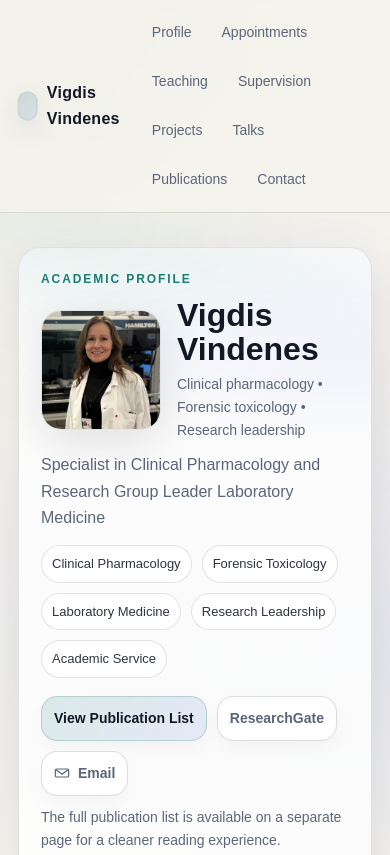
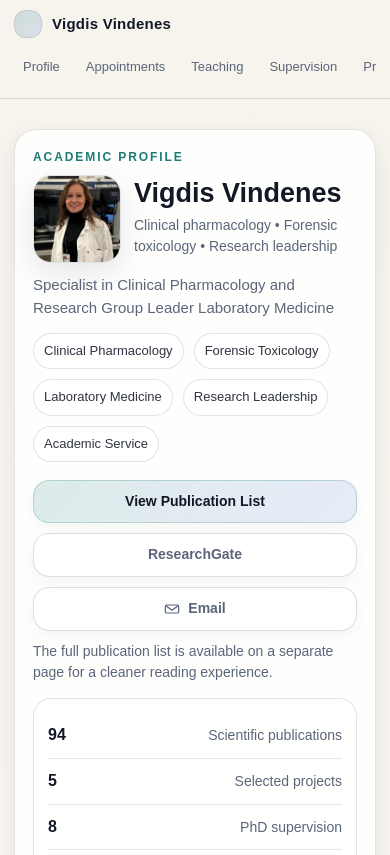
Before and after one commit to AndreasVindenes26/vigdisvindenes, a plain HTML site: page index.html in a window 390 px wide. Shown: the top 855 px of the page. Drawn offline with Linux system fonts and the light colour scheme; animation ran at ten frames a second.

Commit message:
Update index.html

```diff
--- a/index.html
+++ b/index.html
@@ -8,35 +8,41 @@
 
   <style>
     :root{
-      --bg: #f7f4ee;
+      --bg:#f7f4ee;
       --bg2:#ffffff;
-      --card: rgba(255,255,255,.80);
+      --card:rgba(255,255,255,.84);
       --text:#121826;
       --muted:#5b667a;
-      --line: rgba(18,24,38,.12);
+      --line:rgba(18,24,38,.12);
       --accent:#0f766e;
       --accent2:#1d4ed8;
-      --shadow: 0 18px 55px rgba(18,24,38,.10);
-      --shadow-soft: 0 10px 30px rgba(18,24,38,.08);
-      --radius: 22px;
+      --shadow:0 12px 35px rgba(18,24,38,.09);
+      --shadow-soft:0 8px 20px rgba(18,24,38,.07);
+      --radius:22px;
     }
 
     *{box-sizing:border-box}
-    html{scroll-behavior:smooth}
+
+    html{
+      scroll-behavior:smooth;
+      -webkit-text-size-adjust:100%;
+    }
+
     body{
       margin:0;
-      font-family: Arial, Helvetica, sans-serif;
+      font-family:Arial, Helvetica, sans-serif;
       color:var(--text);
       line-height:1.65;
       background:
-        radial-gradient(900px 520px at 18% 0%, rgba(15,118,110,.10), transparent 60%),
-        radial-gradient(900px 520px at 86% 8%, rgba(29,78,216,.08), transparent 58%),
-        radial-gradient(900px 520px at 40% 115%, rgba(18,24,38,.05), transparent 62%),
         linear-gradient(180deg, var(--bg), var(--bg2));
       overflow-x:hidden;
     }
 
-    a{color:inherit; text-decoration:none}
+    a{
+      color:inherit;
+      text-decoration:none;
+    }
+
     .wrap{
       max-width:1120px;
       margin:0 auto;
@@ -45,75 +51,22 @@
       z-index:2;
     }
 
-    .grain{
-      position:fixed;
-      inset:0;
-      background:
-        radial-gradient(circle at 20% 10%, rgba(255,255,255,.35), transparent 40%),
-        radial-gradient(circle at 90% 20%, rgba(255,255,255,.25), transparent 42%),
-        radial-gradient(circle at 40% 90%, rgba(255,255,255,.20), transparent 40%);
-      pointer-events:none;
-      opacity:.25;
-      mix-blend-mode: overlay;
-      z-index:0;
-    }
-
+    .grain,
     .bg-orb{
-      position:fixed;
-      border-radius:50%;
-      filter: blur(70px);
-      pointer-events:none;
-      z-index:0;
-      opacity:.35;
-      animation: floatOrb 15s ease-in-out infinite;
-    }
-
-    .bg-orb.one{
-      width:280px;
-      height:280px;
-      top:80px;
-      left:-70px;
-      background: rgba(15,118,110,.10);
-    }
-
-    .bg-orb.two{
-      width:260px;
-      height:260px;
-      top:220px;
-      right:-80px;
-      background: rgba(29,78,216,.08);
-      animation-delay: -5s;
-    }
-
-    .bg-orb.three{
-      width:220px;
-      height:220px;
-      bottom:80px;
-      left:15%;
-      background: rgba(18,24,38,.06);
-      animation-delay: -9s;
-    }
-
-    @keyframes floatOrb{
-      0%{transform:translate3d(0,0,0) scale(1)}
-      50%{transform:translate3d(0,-18px,0) scale(1.05)}
-      100%{transform:translate3d(0,0,0) scale(1)}
+      display:none;
     }
 
     .nav{
       position:sticky;
       top:0;
       z-index:20;
-      backdrop-filter: blur(10px);
-      background: rgba(247,244,238,.75);
+      background:rgba(247,244,238,.94);
       border-bottom:1px solid var(--line);
-      transition: background .28s ease, box-shadow .28s ease, border-color .28s ease;
+      transition:box-shadow .2s ease;
     }
 
     .nav.scrolled{
-      background: rgba(247,244,238,.88);
-      box-shadow: 0 10px 35px rgba(18,24,38,.08);
-      border-bottom-color: rgba(18,24,38,.08);
+      box-shadow:0 8px 24px rgba(18,24,38,.08);
     }
 
     .nav .inner{
@@ -132,37 +85,15 @@
       gap:10px;
       font-weight:900;
       letter-spacing:.25px;
+      flex-shrink:0;
     }
 
     .mark{
       width:28px;
       height:28px;
       border-radius:12px;
-      background: linear-gradient(135deg, rgba(15,118,110,.18), rgba(29,78,216,.12));
+      background:linear-gradient(135deg, rgba(15,118,110,.18), rgba(29,78,216,.12));
       border:1px solid rgba(18,24,38,.10);
-      box-shadow: 0 10px 26px rgba(18,24,38,.10);
-      position:relative;
-      overflow:hidden;
-      animation: markPulse 5s ease-in-out infinite;
-    }
-
-    .mark::after{
-      content:"";
-      position:absolute;
-      inset:-40%;
-      background: linear-gradient(120deg, transparent 30%, rgba(255,255,255,.55) 50%, transparent 70%);
-      transform:translateX(-120%) rotate(12deg);
-      animation: markShine 5s ease-in-out infinite;
-    }
-
-    @keyframes markPulse{
-      0%,100%{transform:scale(1)}
-      50%{transform:scale(1.04)}
-    }
-
-    @keyframes markShine{
-      0%, 70%, 100%{transform:translateX(-120%) rotate(12deg)}
-      85%{transform:translateX(120%) rotate(12deg)}
     }
 
     .links{
@@ -176,74 +107,67 @@
       color:var(--muted);
       padding:8px 10px;
       border-radius:14px;
-      border:1px solid transparent;
       font-size:14px;
-      transition: all .22s ease;
+      transition:background .18s ease, color .18s ease;
     }
 
     .links a:hover{
       color:var(--text);
-      border-color:var(--line);
-      background: rgba(255,255,255,.72);
-      transform: translateY(-1px);
+      background:rgba(255,255,255,.72);
     }
 
     .card{
-      background: var(--card);
+      background:var(--card);
       border:1px solid var(--line);
-      box-shadow: var(--shadow);
-      border-radius: var(--radius);
+      box-shadow:var(--shadow);
+      border-radius:var(--radius);
       overflow:hidden;
       position:relative;
-      transition: transform .28s ease, box-shadow .28s ease, border-color .28s ease;
-      will-change: transform, opacity;
     }
 
-    .card::before{
-      content:"";
-      position:absolute;
-      inset:0;
-      background:
-        radial-gradient(650px 180px at 20% 0%, rgba(15,118,110,.08), transparent 60%),
-        radial-gradient(650px 200px at 90% 10%, rgba(29,78,216,.06), transparent 55%);
-      pointer-events:none;
-      opacity:.9;
+    .pad{
+      padding:22px;
+      position:relative;
     }
 
-    .card:hover{
-      transform: translateY(-2px);
-      box-shadow: 0 22px 60px rgba(18,24,38,.12);
+    .grid2{
+      display:grid;
+      grid-template-columns:1.1fr .9fr;
+      gap:14px;
     }
 
-    .pad{padding:22px; position:relative}
+    .grid3{
+      display:grid;
+      grid-template-columns:repeat(3, 1fr);
+      gap:12px;
+    }
 
-    .grid2{display:grid; grid-template-columns: 1.1fr .9fr; gap:14px}
-    .grid3{display:grid; grid-template-columns: repeat(3, 1fr); gap:12px}
-    .list{display:grid; gap:12px}
-    .muted{color:var(--muted)}
+    .list{
+      display:grid;
+      gap:12px;
+    }
+
+    .muted{
+      color:var(--muted);
+    }
 
     .kicker{
-      color: rgba(15,118,110,.95);
+      color:rgba(15,118,110,.95);
       font-weight:900;
       letter-spacing:.16em;
       text-transform:uppercase;
       font-size:12px;
       margin-bottom:8px;
-      opacity:0;
-      transform: translateY(10px);
-      animation: heroFade .7s ease forwards;
-      animation-delay: .1s;
     }
 
-    .hero{margin-top:16px}
+    .hero{
+      margin-top:16px;
+    }
+
     .hero h1{
       margin:0;
       font-size:40px;
       line-height:1.08;
-      opacity:0;
-      transform: translateY(18px);
-      animation: heroFade .85s ease forwards;
-      animation-delay: .18s;
     }
 
     .subline{
@@ -256,22 +180,11 @@
       margin:10px 0 14px;
       color:var(--muted);
       font-size:16px;
-      opacity:0;
-      transform: translateY(16px);
-      animation: heroFade .85s ease forwards;
-      animation-delay: .28s;
-    }
-
-    @keyframes heroFade{
-      to{
-        opacity:1;
-        transform: translateY(0);
-      }
     }
 
     .portraitWrap{
       display:grid;
-      grid-template-columns: 150px 1fr;
+      grid-template-columns:150px 1fr;
       gap:16px;
       align-items:center;
       margin-bottom:6px;
@@ -279,23 +192,13 @@
 
     .portrait{
       width:150px;
-      aspect-ratio: 1 / 1;
-      border-radius: 20px;
+      aspect-ratio:1 / 1;
+      border-radius:20px;
       border:1px solid rgba(18,24,38,.12);
-      background: rgba(255,255,255,.88);
-      box-shadow: 0 14px 45px rgba(18,24,38,.12);
+      background:rgba(255,255,255,.88);
+      box-shadow:0 10px 30px rgba(18,24,38,.10);
       overflow:hidden;
       position:relative;
-      transition: transform .35s ease, box-shadow .35s ease;
-      opacity:0;
-      transform: translateY(18px) scale(.98);
-      animation: heroFadeScale .8s ease forwards;
-      animation-delay: .12s;
-      will-change: transform;
-    }
-
-    .portrait:hover{
-      box-shadow: 0 18px 55px rgba(18,24,38,.16);
     }
 
     .portrait img{
@@ -303,21 +206,6 @@
       height:100%;
       object-fit:cover;
       display:block;
-      transition: transform .45s ease;
-    }
-
-    .portrait:hover img{
-      transform: scale(1.04);
-    }
-
-    .portrait::after{
-      content:"";
-      position:absolute;
-      inset:0;
-      background:
-        radial-gradient(120px 80px at 30% 20%, rgba(15,118,110,.10), transparent 55%),
-        linear-gradient(180deg, rgba(255,255,255,.06), transparent 35%);
-      pointer-events:none;
     }
 
     .initials{
@@ -329,15 +217,8 @@
       font-weight:900;
       font-size:34px;
       letter-spacing:.06em;
-      color: rgba(18,24,38,.85);
-      background: linear-gradient(135deg, rgba(15,118,110,.12), rgba(29,78,216,.08));
-    }
-
-    @keyframes heroFadeScale{
-      to{
-        opacity:1;
-        transform: translateY(0) scale(1);
-      }
+      color:rgba(18,24,38,.85);
+      background:linear-gradient(135deg, rgba(15,118,110,.12), rgba(29,78,216,.08));
     }
 
     .chips{
@@ -349,37 +230,17 @@
 
     .chip{
       font-size:13px;
-      color: rgba(18,24,38,.88);
+      color:rgba(18,24,38,.88);
       padding:7px 10px;
       border-radius:999px;
       border:1px solid rgba(18,24,38,.12);
-      background: rgba(255,255,255,.68);
-      opacity:0;
-      transform: translateY(10px);
-      animation: chipIn .5s ease forwards;
-    }
-
-    .chip:nth-child(1){animation-delay:.36s}
-    .chip:nth-child(2){animation-delay:.44s}
-    .chip:nth-child(3){animation-delay:.52s}
-    .chip:nth-child(4){animation-delay:.60s}
-    .chip:nth-child(5){animation-delay:.68s}
-
-    @keyframes chipIn{
-      to{
-        opacity:1;
-        transform: translateY(0);
-      }
+      background:rgba(255,255,255,.68);
     }
 
     .cta{
       display:flex;
       gap:10px;
       flex-wrap:wrap;
-      opacity:0;
-      transform: translateY(14px);
-      animation: heroFade .8s ease forwards;
-      animation-delay: .55s;
     }
 
     .btn{
@@ -390,44 +251,36 @@
       padding:10px 12px;
       border-radius:16px;
       border:1px solid rgba(18,24,38,.14);
-      background: rgba(255,255,255,.75);
+      background:rgba(255,255,255,.75);
       color:var(--text);
       font-weight:900;
       font-size:14px;
-      transition: transform .18s ease, box-shadow .18s ease, background .18s ease;
-      box-shadow: 0 8px 20px rgba(18,24,38,.04);
+      transition:background .18s ease, box-shadow .18s ease;
+      box-shadow:0 6px 16px rgba(18,24,38,.04);
     }
 
     .btn:hover{
-      transform: translateY(-2px);
-      box-shadow: 0 14px 26px rgba(18,24,38,.08);
+      box-shadow:0 10px 22px rgba(18,24,38,.08);
     }
 
     .btn.primary{
-      background: linear-gradient(135deg, rgba(15,118,110,.14), rgba(29,78,216,.10));
-      border-color: rgba(15,118,110,.22);
+      background:linear-gradient(135deg, rgba(15,118,110,.14), rgba(29,78,216,.10));
+      border-color:rgba(15,118,110,.22);
     }
 
-    .btn.ghost{color:var(--muted)}
-    .btn.ghost:hover{color:var(--text)}
+    .btn.ghost{
+      color:var(--muted);
+    }
+
+    .btn.ghost:hover{
+      color:var(--text);
+    }
 
     .sideBox{
-      background: rgba(255,255,255,.65);
+      background:rgba(255,255,255,.65);
       border:1px solid rgba(18,24,38,.12);
-      border-radius: 18px;
+      border-radius:18px;
       padding:16px;
-      animation: sideFloat 6s ease-in-out infinite;
-      transition: transform .25s ease, box-shadow .25s ease;
-    }
-
-    .sideBox:hover{
-      transform: translateY(-3px);
-      box-shadow: var(--shadow-soft);
-    }
-
-    @keyframes sideFloat{
-      0%,100%{transform: translateY(0)}
-      50%{transform: translateY(-4px)}
     }
 
     .stat{
@@ -436,18 +289,24 @@
       align-items:baseline;
       padding:10px 0;
       border-bottom:1px solid rgba(18,24,38,.10);
-      transition: transform .18s ease;
     }
 
-    .stat:hover{
-      transform: translateX(2px);
+    .stat:last-child{
+      border-bottom:none;
     }
 
-    .stat:last-child{border-bottom:none}
-    .stat b{font-size:16px}
-    .stat span{color:var(--muted); font-size:14px}
+    .stat b{
+      font-size:16px;
+    }
 
-    section{margin-top:14px}
+    .stat span{
+      color:var(--muted);
+      font-size:14px;
+    }
+
+    section{
+      margin-top:14px;
+    }
 
     .secHead{
       display:flex;
@@ -457,7 +316,10 @@
       margin-bottom:10px;
     }
 
-    .secHead h2{margin:0; font-size:22px}
+    .secHead h2{
+      margin:0;
+      font-size:22px;
+    }
 
     .pill{
       font-size:12px;
@@ -465,26 +327,20 @@
       border:1px solid rgba(18,24,38,.12);
       border-radius:999px;
       padding:6px 10px;
-      background: rgba(255,255,255,.65);
-      transition: transform .18s ease;
-    }
-
-    .pill:hover{
-      transform: translateY(-1px);
+      background:rgba(255,255,255,.65);
     }
 
     .item{
       padding:14px;
       border-radius:18px;
       border:1px solid rgba(18,24,38,.12);
-      background: rgba(255,255,255,.65);
-      transition: transform .22s ease, box-shadow .22s ease, border-color .22s ease;
+      background:rgba(255,255,255,.65);
+      transition:box-shadow .18s ease, border-color .18s ease;
     }
 
     .item:hover{
-      transform: translateY(-3px);
-      box-shadow: var(--shadow-soft);
-      border-color: rgba(18,24,38,.16);
+      box-shadow:var(--shadow-soft);
+      border-color:rgba(18,24,38,.16);
     }
 
     .item .top{
@@ -501,18 +357,22 @@
       padding:6px 10px;
       border-radius:999px;
       border:1px solid rgba(18,24,38,.12);
-      background: rgba(255,255,255,.78);
+      background:rgba(255,255,255,.78);
       color:var(--muted);
       white-space:nowrap;
-      transition: all .18s ease;
     }
 
-    .item:hover .badge{
-      background: rgba(255,255,255,.95);
+    .meta{
+      font-size:14px;
+      color:var(--muted);
     }
 
-    .meta{font-size:14px; color:var(--muted)}
-    .row{display:flex; gap:10px; flex-wrap:wrap; margin-top:10px}
+    .row{
+      display:flex;
+      gap:10px;
+      flex-wrap:wrap;
+      margin-top:10px;
+    }
 
     .linkBtn{
       display:inline-flex;
@@ -522,16 +382,15 @@
       padding:7px 10px;
       border-radius:999px;
       border:1px solid rgba(18,24,38,.14);
-      background: rgba(255,255,255,.78);
+      background:rgba(255,255,255,.78);
       color:var(--muted);
       cursor:pointer;
-      transition: transform .18s ease, box-shadow .18s ease, color .18s ease;
+      transition:color .18s ease, box-shadow .18s ease;
     }
 
     .linkBtn:hover{
       color:var(--text);
-      transform: translateY(-1px);
-      box-shadow: 0 10px 18px rgba(18,24,38,.06);
+      box-shadow:0 8px 16px rgba(18,24,38,.06);
     }
 
     .icon{
@@ -557,12 +416,7 @@
     }
 
     .siteBy{
-      opacity:.35;
-      transition: opacity .25s ease;
-    }
-
-    footer:hover .siteBy{
-      opacity:1;
+      opacity:.5;
     }
 
     .siteBy a{
@@ -570,44 +424,157 @@
     }
 
     .siteBy a:hover{
-      border-color: currentColor;
+      border-color:currentColor;
     }
 
     .reveal{
       opacity:0;
-      transform: translateY(34px);
-      transition: opacity .8s ease, transform .8s ease;
+      transform:translateY(22px);
+      transition:opacity .45s ease, transform .45s ease;
     }
 
     .reveal.visible{
       opacity:1;
-      transform: translateY(0);
+      transform:translateY(0);
     }
 
-    @media (max-width: 980px){
-      .grid2{grid-template-columns:1fr}
-      .grid3{grid-template-columns:1fr}
-      .hero h1{font-size:32px}
-      .links{justify-content:flex-start}
-      .portraitWrap{grid-template-columns: 120px 1fr}
-      .portrait{width:120px}
-      .sideBox{animation:none}
+    @media (max-width:980px){
+      body{
+        line-height:1.55;
+      }
+
+      .wrap{
+        padding:14px 14px 60px;
+      }
+
+      .nav .inner{
+        align-items:flex-start;
+        flex-direction:column;
+        padding:10px 14px;
+      }
+
+      .links{
+        width:100%;
+        overflow-x:auto;
+        flex-wrap:nowrap;
+        justify-content:flex-start;
+        padding-bottom:4px;
+        -webkit-overflow-scrolling:touch;
+      }
+
+      .links a{
+        flex:0 0 auto;
+        font-size:13px;
+        padding:7px 9px;
+      }
+
+      .grid2{
+        grid-template-columns:1fr;
+      }
+
+      .grid3{
+        grid-template-columns:1fr;
+      }
+
+      .hero h1{
+        font-size:32px;
+      }
+
+      .portraitWrap{
+        grid-template-columns:110px 1fr;
+        gap:13px;
+      }
+
+      .portrait{
+        width:110px;
+        border-radius:18px;
+      }
+
+      .pad{
+        padding:18px;
+      }
+
+      .card{
+        box-shadow:0 8px 24px rgba(18,24,38,.08);
+      }
+
+      .item:hover,
+      .btn:hover,
+      .linkBtn:hover{
+        box-shadow:none;
+      }
+    }
+
+    @media (max-width:520px){
+      .hero h1{
+        font-size:27px;
+      }
+
+      .portraitWrap{
+        grid-template-columns:88px 1fr;
+      }
+
+      .portrait{
+        width:88px;
+      }
+
+      .initials{
+        font-size:26px;
+      }
+
+      .brand{
+        font-size:15px;
+      }
+
+      .hero .role{
+        font-size:15px;
+      }
+
+      .cta .btn{
+        width:100%;
+      }
+
+      .sideBox{
+        padding:14px;
+      }
+
+      .stat{
+        gap:12px;
+      }
+
+      .stat span{
+        text-align:right;
+      }
+    }
+
+    @media (prefers-reduced-motion:reduce){
+      html{
+        scroll-behavior:auto;
+      }
+
+      *,
+      *::before,
+      *::after{
+        animation:none !important;
+        transition:none !important;
+      }
+
+      .reveal{
+        opacity:1;
+        transform:none;
+      }
     }
   </style>
 </head>
 
 <body>
-  <div class="grain"></div>
-  <div class="bg-orb one"></div>
-  <div class="bg-orb two"></div>
-  <div class="bg-orb three"></div>
-
   <div class="nav" id="mainNav">
     <div class="inner">
       <div class="brand">
         <div class="mark"></div>
         <div id="brandName">Vigdis Vindenes</div>
       </div>
+
       <div class="links">
         <a href="#profile">Profile</a>
         <a href="#appointments">Appointments</a>
@@ -622,7 +589,6 @@
   </div>
 
   <div class="wrap">
-
     <section id="profile" class="card hero">
       <div class="pad grid2">
         <div>
@@ -720,6 +686,7 @@
 
             <div class="row">
               <a class="linkBtn" id="researchgateLinkTop" href="https://www.researchgate.net/profile/Vigdis-Vindenes" target="_blank" rel="noopener">ResearchGate</a>
+
               <a class="linkBtn" id="linkedinLinkTop" href="https://www.linkedin.com/" target="_blank" rel="noopener">
                 <svg class="icon" viewBox="0 0 24 24" fill="currentColor" aria-hidden="true">
                   <path d="M6.94 8.5H3.56V20h3.38V8.5Zm.22-3.55C7.16 3.87 6.33 3 5.28 3S3.4 3.87 3.4 4.95c0 1.06.82 1.93 1.85 1.93h.02c1.06 0 1.89-.87 1.89-1.93ZM20.6 13.08c0-3.35-1.79-4.91-4.19-4.91-1.93 0-2.79 1.06-3.27 1.81V8.5H9.77c.04.99 0 11.5 0 11.5h3.37v-6.42c0-.34.03-.68.13-.92.27-.68.88-1.39 1.91-1.39 1.35 0 1.89 1.03 1.89 2.54V20H20.6v-6.92Z"/>
@@ -912,7 +879,6 @@
         </div>
 
         <div class="list">
-
           <div class="item">
             <div class="top">
               <b>The 2nd National Ketamine Conference 2026</b>
@@ -946,7 +912,6 @@
               </a>
             </div>
           </div>
-
         </div>
       </div>
     </section>
@@ -1009,6 +974,7 @@
             <div class="top"><b>Profiles</b><span class="badge">Links</span></div>
             <div class="row">
               <a class="linkBtn" id="researchgateLinkContact" href="https://www.researchgate.net/profile/Vigdis-Vindenes" target="_blank" rel="noopener">ResearchGate</a>
+
               <a class="linkBtn" id="linkedinLinkContact" href="https://www.linkedin.com/" target="_blank" rel="noopener">
                 <svg class="icon" viewBox="0 0 24 24" fill="currentColor" aria-hidden="true">
                   <path d="M6.94 8.5H3.56V20h3.38V8.5Zm.22-3.55C7.16 3.87 6.33 3 5.28 3S3.4 3.87 3.4 4.95c0 1.06.82 1.93 1.85 1.93h.02c1.06 0 1.89-.87 1.89-1.93ZM20.6 13.08c0-3.35-1.79-4.91-4.19-4.91-1.93 0-2.79 1.06-3.27 1.81V8.5H9.77c.04.99 0 11.5 0 11.5h3.37v-6.42c0-.34.03-.68.13-.92.27-.68.88-1.39 1.91-1.39 1.35 0 1.89 1.03 1.89 2.54V20H20.6v-6.92Z"/>
@@ -1039,36 +1005,29 @@
         </span>
       </div>
     </footer>
-
   </div>
 
   <script>
     document.getElementById("year").textContent = new Date().getFullYear();
 
     var email = "vigdis.vindenes@getmail.no";
-    var linkedinUrl = "https://www.linkedin.com/"; // replace with the real LinkedIn profile URL
+    var linkedinUrl = "https://www.linkedin.com/";
     var researchgateUrl = "https://www.researchgate.net/profile/Vigdis-Vindenes";
 
-    var emailLink = document.getElementById("emailLink");
-    emailLink.href = "mailto:" + email;
+    function setHref(id, href){
+      var element = document.getElementById(id);
+      if(element){
+        element.href = href;
+      }
+    }
 
-    var emailBtn = document.getElementById("emailBtn");
-    emailBtn.href = "mailto:" + email;
-
-    var researchgateBtn = document.getElementById("researchgateBtn");
-    researchgateBtn.href = researchgateUrl;
-
-    var linkedinLinkTop = document.getElementById("linkedinLinkTop");
-    linkedinLinkTop.href = linkedinUrl;
-
-    var linkedinLinkContact = document.getElementById("linkedinLinkContact");
-    linkedinLinkContact.href = linkedinUrl;
-
-    var researchgateLinkTop = document.getElementById("researchgateLinkTop");
-    researchgateLinkTop.href = researchgateUrl;
-
-    var researchgateLinkContact = document.getElementById("researchgateLinkContact");
-    researchgateLinkContact.href = researchgateUrl;
+    setHref("emailLink", "mailto:" + email);
+    setHref("emailBtn", "mailto:" + email);
+    setHref("researchgateBtn", researchgateUrl);
+    setHref("linkedinLinkTop", linkedinUrl);
+    setHref("linkedinLinkContact", linkedinUrl);
+    setHref("researchgateLinkTop", researchgateUrl);
+    setHref("researchgateLinkContact", researchgateUrl);
 
     var chips = [
       "Clinical Pharmacology",
@@ -1079,71 +1038,85 @@
     ];
 
     var chipWrap = document.getElementById("chips");
-    chipWrap.innerHTML = "";
-    for (var i = 0; i < chips.length; i++) {
-      var s = document.createElement("span");
-      s.className = "chip";
-      s.textContent = chips[i];
-      chipWrap.appendChild(s);
+
+    if(chipWrap){
+      var chipHtml = "";
+      for(var i = 0; i < chips.length; i++){
+        chipHtml += "<span class='chip'>" + chips[i] + "</span>";
+      }
+      chipWrap.innerHTML = chipHtml;
     }
 
     var photoPath = "Bilder/portrett.png";
-
     var portraitBox = document.getElementById("portraitBox");
     var initialsBox = document.getElementById("initialsBox");
 
+    if(portraitBox && initialsBox){
       var img = document.createElement("img");
       img.alt = "Vigdis Vindenes portrait";
       img.src = photoPath;
+      img.loading = "eager";
+      img.decoding = "async";
 
       img.onload = function(){
         initialsBox.style.display = "none";
+        if(!portraitBox.querySelector("img")){
           portraitBox.appendChild(img);
+        }
       };
-
-    var revealElements = document.querySelectorAll(".reveal");
-
-    function revealOnScroll() {
-      for (var i = 0; i < revealElements.length; i++) {
-        var rect = revealElements[i].getBoundingClientRect();
-        if (rect.top < window.innerHeight - 80) {
-          revealElements[i].classList.add("visible");
-        }
-      }
     }
 
-    window.addEventListener("scroll", revealOnScroll);
-    window.addEventListener("load", revealOnScroll);
-    revealOnScroll();
+    var nav = document.getElementById("mainNav");
 
-    var nav = document.getElementById("mainNav");
-    function updateNav() {
-      if (window.scrollY > 20) {
+    function updateNav(){
+      if(!nav) return;
+
+      if(window.scrollY > 20){
         nav.classList.add("scrolled");
-      } else {
+      }else{
         nav.classList.remove("scrolled");
       }
     }
 
-    window.addEventListener("scroll", updateNav);
+    var ticking = false;
+
+    function onScroll(){
+      if(!ticking){
+        window.requestAnimationFrame(function(){
+          updateNav();
+          ticking = false;
+        });
+        ticking = true;
+      }
+    }
+
+    window.addEventListener("scroll", onScroll, { passive:true });
     updateNav();
 
-    var portrait = document.getElementById("portraitBox");
+    var revealElements = document.querySelectorAll(".reveal");
 
-    portrait.addEventListener("mousemove", function(e){
-      var rect = portrait.getBoundingClientRect();
-      var x = e.clientX - rect.left;
-      var y = e.clientY - rect.top;
-
-      var moveX = (x / rect.width - 0.5) * 8;
-      var moveY = (y / rect.height - 0.5) * 8;
-
-      portrait.style.transform = "translateY(0) rotateX(" + (-moveY) + "deg) rotateY(" + moveX + "deg)";
+    if("IntersectionObserver" in window){
+      var observer = new IntersectionObserver(function(entries){
+        for(var i = 0; i < entries.length; i++){
+          if(entries[i].isIntersecting){
+            entries[i].target.classList.add("visible");
+            observer.unobserve(entries[i].target);
+          }
+        }
+      }, {
+        root:null,
+        threshold:0.08,
+        rootMargin:"0px 0px -40px 0px"
       });
 
-    portrait.addEventListener("mouseleave", function(){
-      portrait.style.transform = "";
-    });
+      for(var r = 0; r < revealElements.length; r++){
+        observer.observe(revealElements[r]);
+      }
+    }else{
+      for(var j = 0; j < revealElements.length; j++){
+        revealElements[j].classList.add("visible");
+      }
+    }
   </script>
 </body>
 </html>
```
Lines whose indentation alone changed are shown as unchanged.
